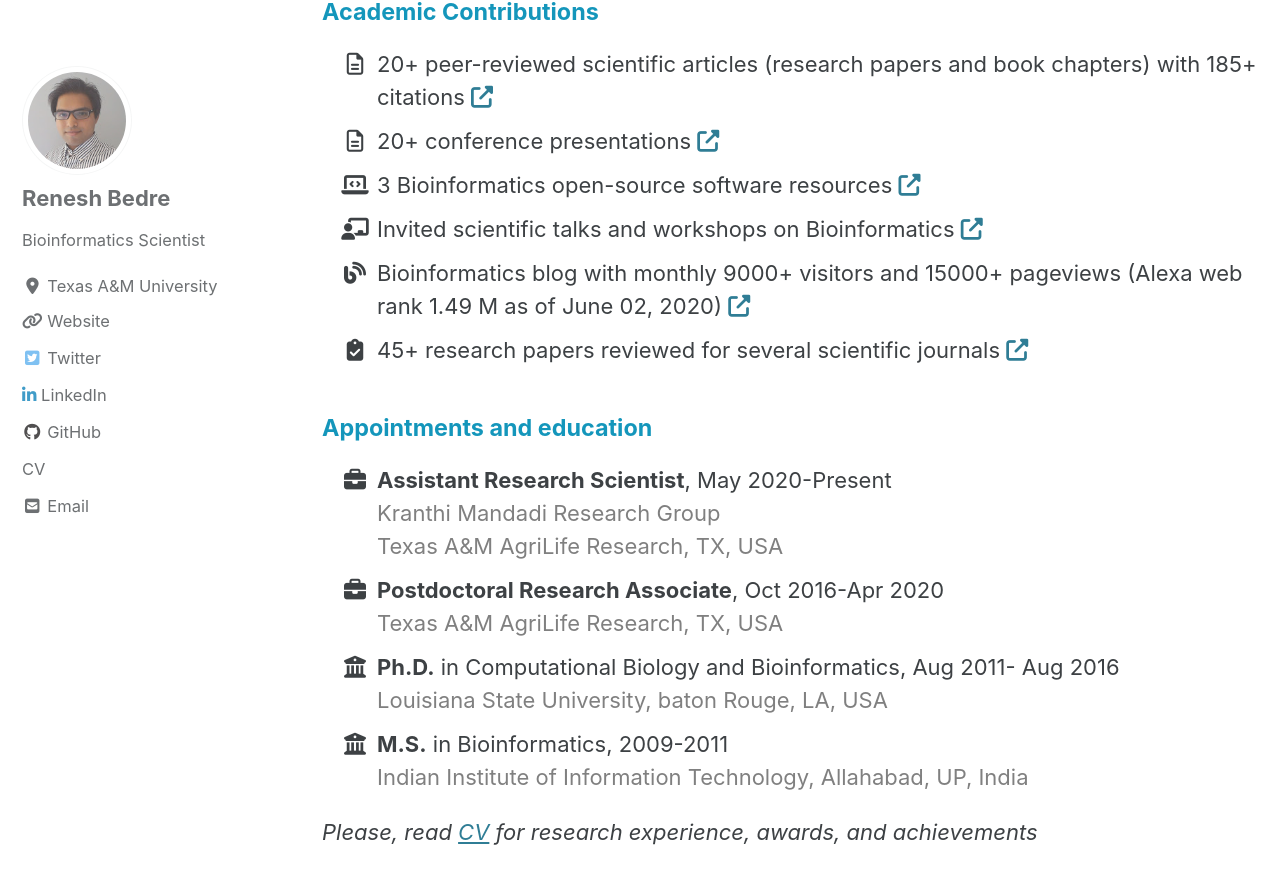
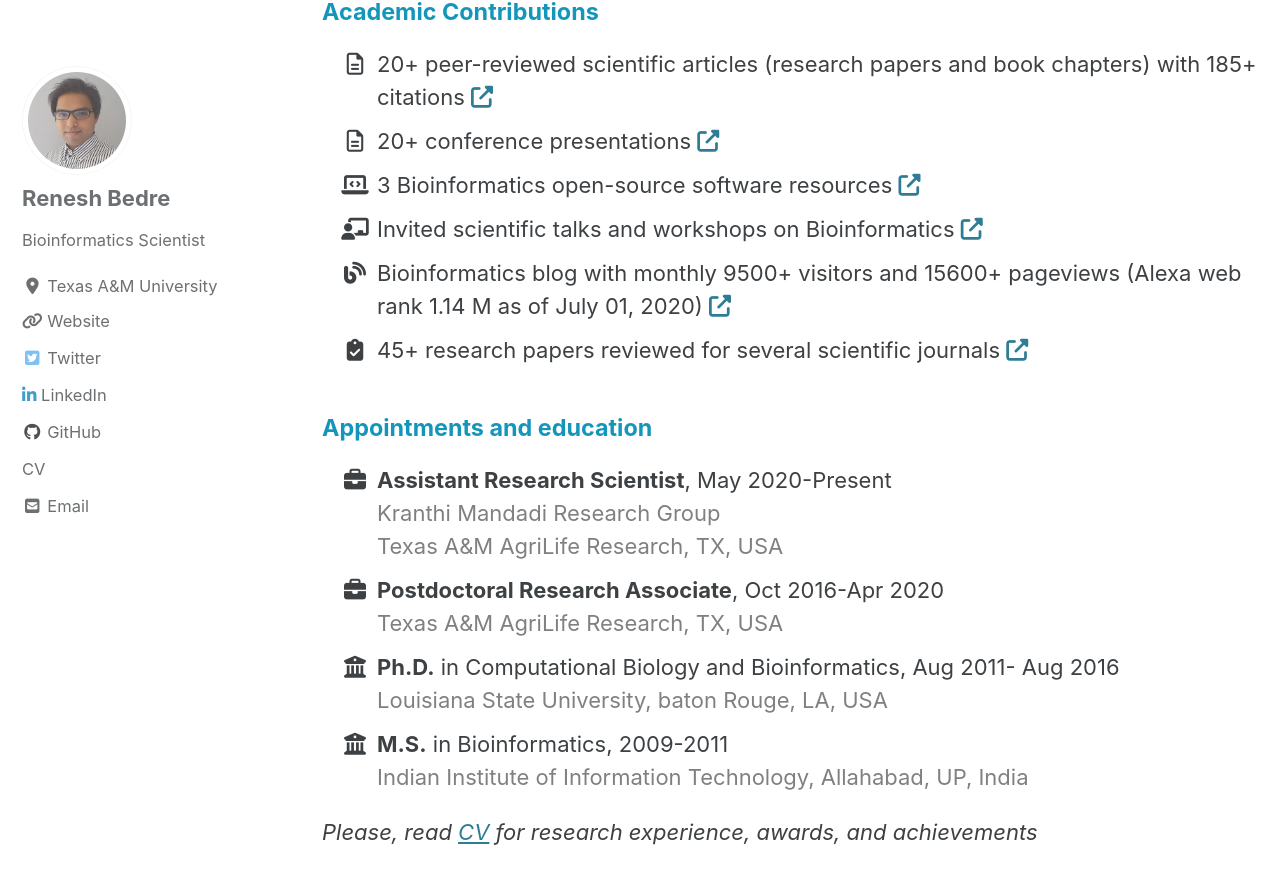
Before and after one commit to reneshbedre/reneshbedre.github.io, a Jekyll site: the page built from _pages/home.html, in a window 1280 px wide and 900 px high, scrolled down 1442 px. Shown: the top 884 px of the window. Built offline with Jekyll 4.4.1, drawn with Linux system fonts in a browser that asks for light colours; cached includes are drawn as plain includes; nearby versions of some CDN libraries; a style sheet for code colours, icons or effects is not loaded.

Commit message:
news updated

```diff
--- a/_layouts/home.html
+++ b/_layouts/home.html
@@ -48,8 +48,8 @@ classes: wide
         <a href="https://reneshbedre.github.io/res/" target="_blank"><i class="fas fa-external-link-alt"></i></a></li></li>
     <li><span class="fa-li"><i class="fas fa-chalkboard-teacher"></i></span> Invited scientific talks and workshops
         on Bioinformatics <a href="https://reneshbedre.github.io/news/" target="_blank"><i class="fas fa-external-link-alt"></i></a></li></li>
-    <li><span class="fa-li"><i class="fas fa-blog"></i></span> Bioinformatics blog with monthly 9000+ visitors and 15000+ pageviews
-        (Alexa web rank 1.49 M as of June 02, 2020) <a href="https://reneshbedre.github.io/blog/" target="_blank"><i class="fas fa-external-link-alt"></i></a></li></li>
+    <li><span class="fa-li"><i class="fas fa-blog"></i></span> Bioinformatics blog with monthly 9500+ visitors and 15600+ pageviews
+        (Alexa web rank 1.14 M as of July 01, 2020) <a href="https://reneshbedre.github.io/blog/" target="_blank"><i class="fas fa-external-link-alt"></i></a></li></li>
     <li><span class="fa-li"><i class="fas fa-clipboard-check"></i></span> 45+ research papers reviewed for several scientific journals
         <a href="https://publons.com/researcher/1282617/renesh-bedre/" target="_blank"><i class="fas fa-external-link-alt"></i></a></li></li>
  </ul>
--- a/_pages/home.html
+++ b/_pages/home.html
@@ -48,12 +48,12 @@ permalink: /about/
         book chapters) with 185+ citations <a href="https://reneshbedre.github.io/pub/" target="_blank"><i class="fas fa-external-link-alt"></i></a></li>
     <li><span class="fa-li"><i class="far fa-file-alt"></i></span> 20+ conference presentations
         <a href="https://reneshbedre.github.io/pub/" target="_blank"><i class="fas fa-external-link-alt"></i></a></li>
-    <li><span class="fa-li"><i class="fas fa-laptop-code"></i></i></span> 3 Bioinformatics open-source software resources
+    <li><span class="fa-li"><i class="fas fa-laptop-code"></i></span> 3 Bioinformatics open-source software resources
         <a href="https://reneshbedre.github.io/res/" target="_blank"><i class="fas fa-external-link-alt"></i></a></li></li>
     <li><span class="fa-li"><i class="fas fa-chalkboard-teacher"></i></span> Invited scientific talks and workshops
         on Bioinformatics <a href="https://reneshbedre.github.io/news/" target="_blank"><i class="fas fa-external-link-alt"></i></a></li></li>
-    <li><span class="fa-li"><i class="fas fa-blog"></i></span> Bioinformatics blog with monthly 9000+ visitors and 15000+ pageviews
-        (Alexa web rank 1.49 M as of June 02, 2020) <a href="https://reneshbedre.github.io/blog/" target="_blank"><i class="fas fa-external-link-alt"></i></a></li></li>
+    <li><span class="fa-li"><i class="fas fa-blog"></i></span> Bioinformatics blog with monthly 9500+ visitors and 15600+ pageviews
+        (Alexa web rank 1.14 M as of July 01, 2020) <a href="https://reneshbedre.github.io/blog/" target="_blank"><i class="fas fa-external-link-alt"></i></a></li></li>
     <li><span class="fa-li"><i class="fas fa-clipboard-check"></i></span> 45+ research papers reviewed for several scientific journals
         <a href="https://publons.com/researcher/1282617/renesh-bedre/" target="_blank"><i class="fas fa-external-link-alt"></i></a></li></li>
  </ul>
```
